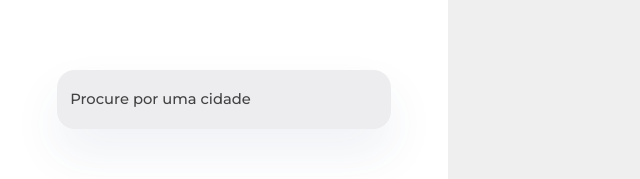
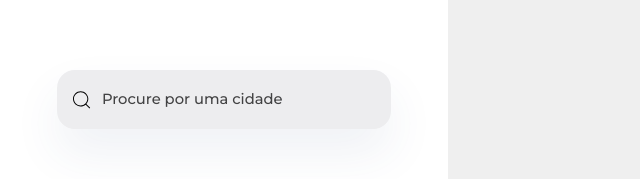
Before and after one commit to erico-bruner/projeto24-desafio-tecnico, a React (Vite) app: page / in a window 1280 px wide. Shown: the part 334-513 px from the top of the page, without its empty margins (0-640 px from the left). Built offline with nearby package versions, Linux system fonts and the light colour scheme.

Commit message:
feat: created city input and city context

```diff
--- a/package.json
+++ b/package.json
@@ -12,6 +12,7 @@
   "dependencies": {
     "react": "^18.2.0",
     "react-dom": "^18.2.0",
+    "react-icons": "^4.12.0",
     "react-router-dom": "^6.19.0",
     "styled-components": "^6.1.1"
   },
--- a/src/App.tsx
+++ b/src/App.tsx
@@ -1,15 +1,18 @@
 import { BrowserRouter, Route, Routes } from "react-router-dom";
 import DashboardPage from "./pages/DashboardPage";
 import ChartPage from "./pages/ChartPage";
+import { CityProvider } from "./contexts/CityContext";
 
 function App() {
   return (
+    <CityProvider>
       <BrowserRouter>
         <Routes>
           <Route path="/" element={<DashboardPage />} />
           <Route path="/chart" element={<ChartPage />} />
         </Routes>
       </BrowserRouter>
+    </CityProvider>
   );
 }
 
--- /dev/null
+++ b/src/components/Input.tsx
@@ -0,0 +1,57 @@
+import styled from "styled-components";
+import { CiSearch } from "react-icons/ci";
+import { useContext } from "react";
+import CityContext from "../contexts/CityContext";
+
+export default function Input() {
+  const { city, setCity } = useContext(CityContext);
+
+  return (
+    <Container>
+      <SCSearchIcon />
+      <SCInput
+        placeholder="Procure por uma cidade"
+        type="text"
+        value={city}
+        onChange={(e) => setCity(e.target.value)}
+      />
+    </Container>
+  );
+}
+
+const Container = styled.div`
+  display: flex;
+  align-items: center;
+  background: #ededef;
+  width: 26.14vw;
+  height: 7.46vh;
+  border-radius: 2.24vh;
+  border: none;
+  padding-left: 1.05vw;
+  padding-right: 1.05vw;
+  gap: 0.52vw;
+  box-shadow: 0px 24px 48px 0px rgba(49, 79, 124, 0.08);
+`;
+
+const SCSearchIcon = styled(CiSearch)`
+  cursor: pointer;
+  font-size: 2vw;
+`;
+
+const SCInput = styled.input`
+  width: 100%;
+  height: 100%;
+  background: none;
+  border: none;
+  color: #424243;
+  font-family: Montserrat;
+  font-weight: 500;
+  font-size: 1.15vw;
+
+  &::placeholder {
+    color: #424243;
+    font-family: Montserrat;
+    font-weight: 500;
+    font-size: 1.15vw;
+  }
+`;
--- a/src/components/Menu.tsx
+++ b/src/components/Menu.tsx
@@ -1,13 +1,13 @@
 import styled from "styled-components";
 import Logo from "./Logo";
+import Input from "./Input";
 
 export default function Menu() {
   return (
     <Container>
       <Logo />
 
-      <SCInput placeholder="Procure por uma cidade" />
-
+      <Input />
       <SCFooterMessage>Todos os direitos reservados. 2023.</SCFooterMessage>
     </Container>
   );
@@ -24,23 +24,6 @@ const Container = styled.header`
   padding: 2.61vw;
 `;
 
-const SCInput = styled.input`
-  width: 26.14vw;
-  height: 7.46vh;
-  border-radius: 2.24vh;
-  border: none;
-  background: #ededef;
-  padding-left: 1.05vw;
-  box-shadow: 0px 24px 48px 0px rgba(49, 79, 124, 0.08);
-
-  &::placeholder {
-    color: #424243;
-    font-family: Montserrat;
-    font-weight: 500;
-    font-size: 1.15vw;
-  }
-`;
-
 const SCFooterMessage = styled.footer`
   color: #222;
   font-weight: 400;
--- /dev/null
+++ b/src/contexts/CityContext.tsx
@@ -0,0 +1,19 @@
+import { createContext, useState } from "react";
+import { CityContextProps, CityProviderProps } from "../protocols";
+
+const CityContext = createContext<CityContextProps>({
+  city: "",
+  setCity: () => {},
+});
+
+export default CityContext;
+
+export function CityProvider({ children }: CityProviderProps) {
+  const [city, setCity] = useState("");
+
+  return (
+    <CityContext.Provider value={{ city, setCity }}>
+      {children}
+    </CityContext.Provider>
+  );
+}
--- a/src/pages/ChartPage.tsx
+++ b/src/pages/ChartPage.tsx
@@ -1,11 +1,15 @@
 import styled from "styled-components";
 import Menu from "../components/Menu";
+import { useContext } from "react";
+import CityContext from "../contexts/CityContext";
 
 export default function ChartPage() {
+  const city = useContext(CityContext);
+
   return (
     <Container>
       <Menu />
-      <Content>ChartPage</Content>
+      <Content>Cidade: {city.city}</Content>
     </Container>
   );
 }
--- /dev/null
+++ b/src/protocols.ts
@@ -0,0 +1,10 @@
+import { Dispatch, ReactNode, SetStateAction } from "react";
+
+export type CityContextProps = {
+  city: string;
+  setCity: Dispatch<SetStateAction<string>>;
+};
+
+export type CityProviderProps = {
+  children: ReactNode;
+};
```
Also changed, not shown: 1 other file (tests, documents, lock files or other folders). Lines whose indentation alone changed are shown as unchanged.
